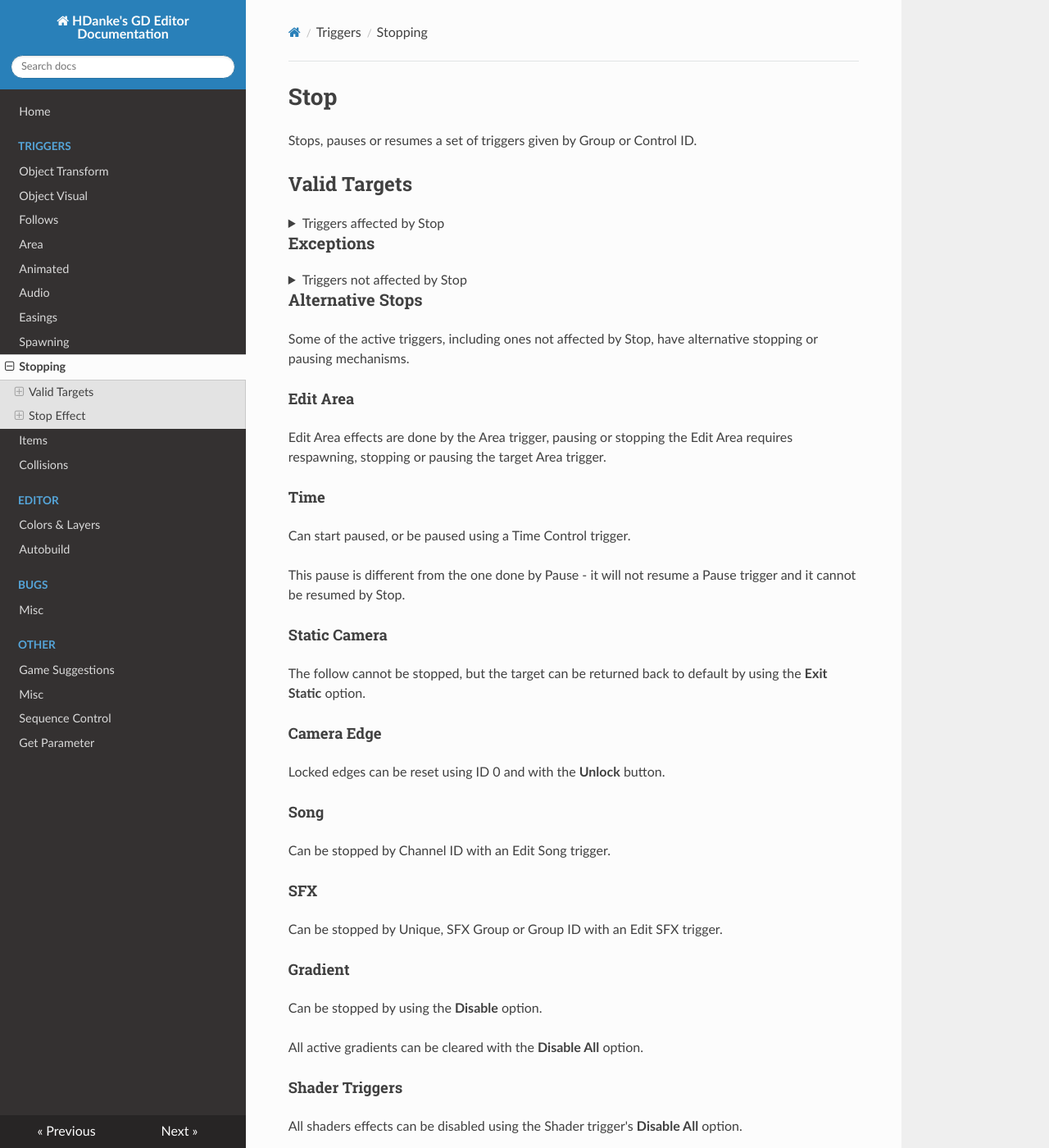
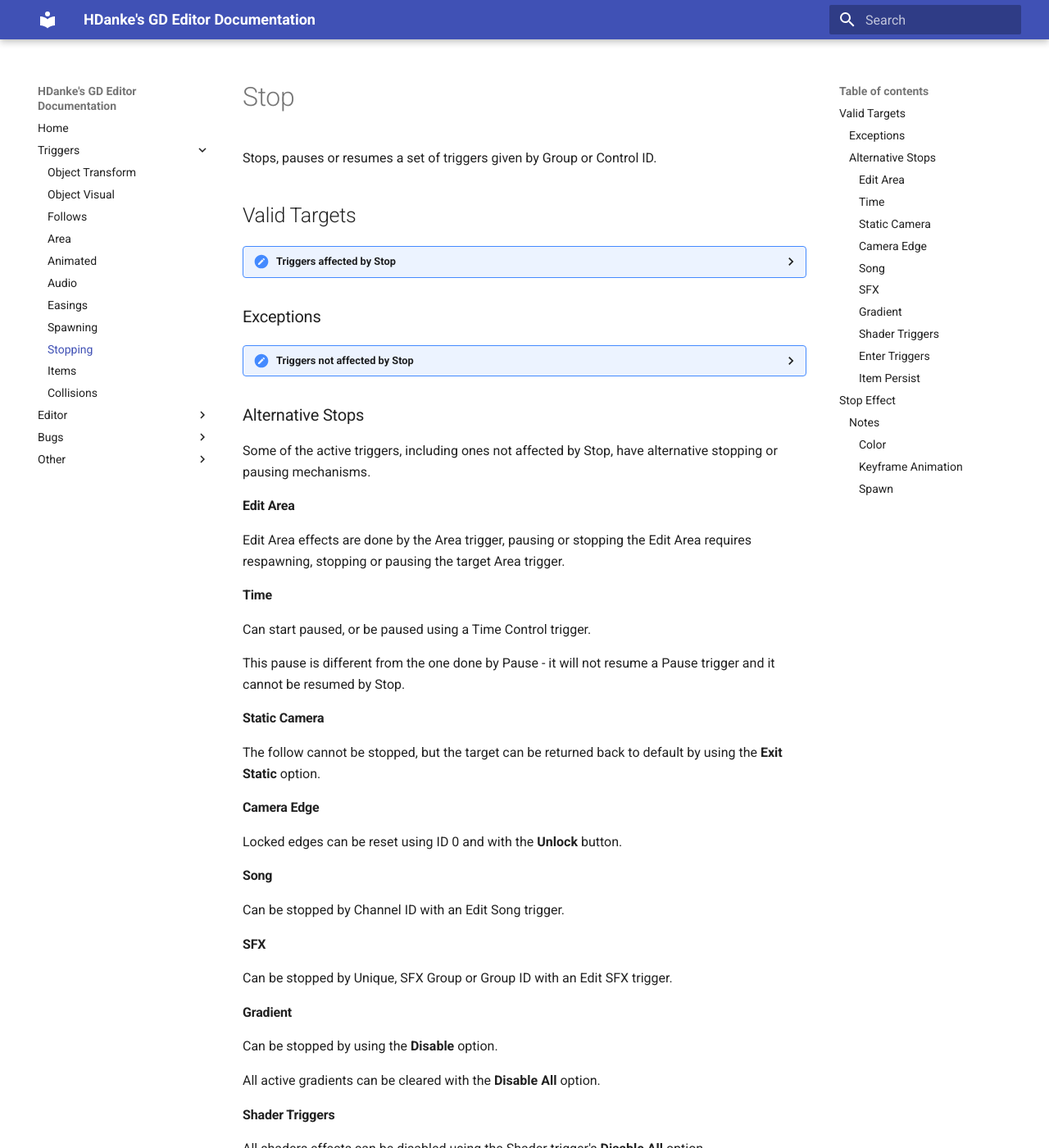
Before and after one commit to UHDanke/gd_docs, an MkDocs documentation site: the page built from docs/triggers/stop.md, in a window 1280 px wide and 1400 px high. Shown: the whole window at 82% size. Built offline with MkDocs 1.6.1 and Material for MkDocs 9.7.7, drawn with Linux system fonts in a browser that asks for light colours; nearby versions of some CDN libraries; some of the changed lines change nothing that is shown; some of the changed text lies outside the part shown.

Commit message:
Update mkdocs.yml

```diff
--- a/mkdocs.yml
+++ b/mkdocs.yml
@@ -3,10 +3,8 @@ docs_dir: docs
 site_dir: site
 
 theme:
-  name: readthedocs
+  name: material
   color_mode: auto
-  features:
-    - navigation.sections
 
 markdown_extensions:
   - pymdownx.arithmatex
```
